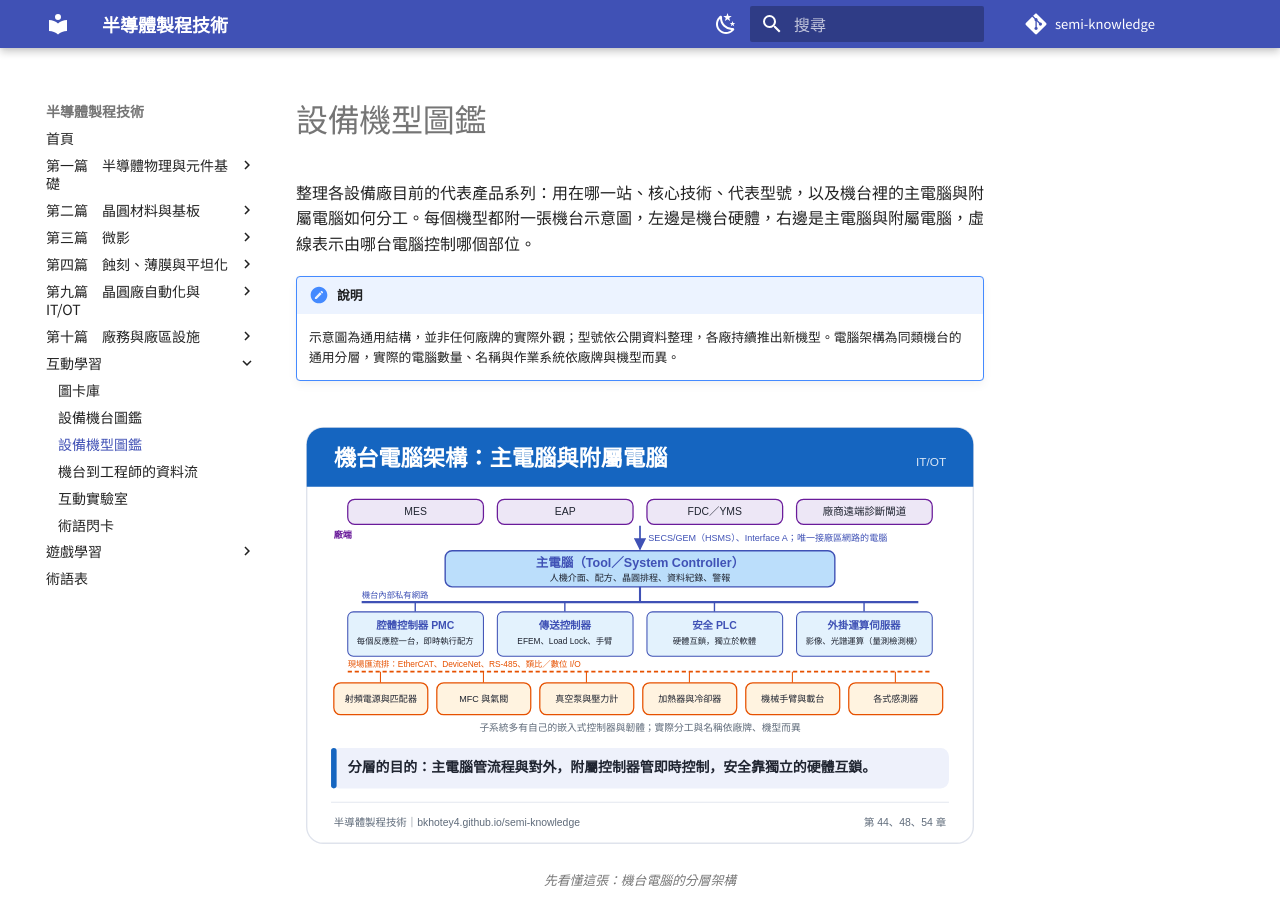
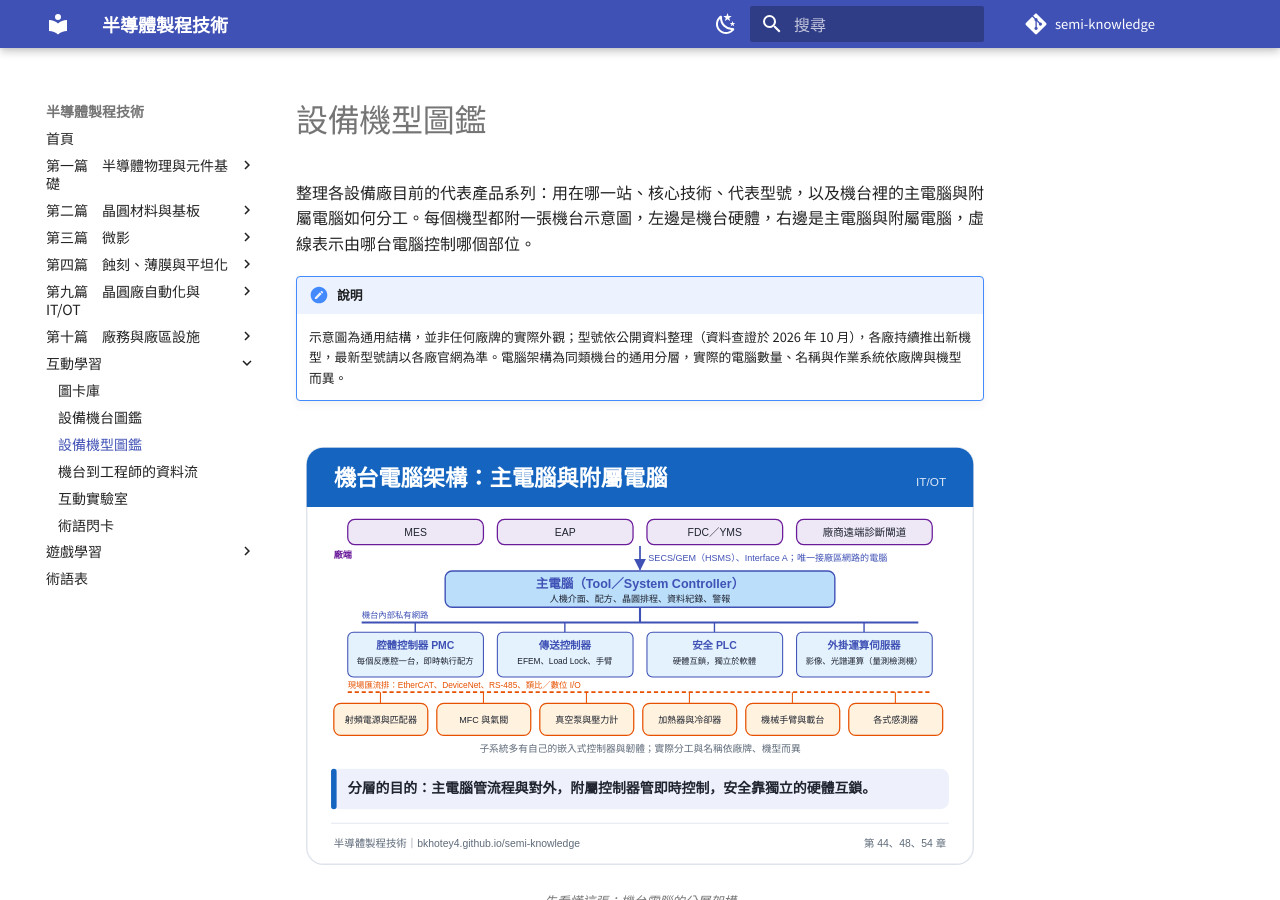
Before and after one commit to bkhotey4/semi-knowledge, an MkDocs documentation site: the page built from docs/models.md, in a window 1280 px wide and 900 px high. Built offline with MkDocs 1.6.1 and Material for MkDocs 9.7.7, drawn with Linux system fonts in a browser that asks for light colours; comment, search, counter and statistics services are not loaded.

Commit message:
更新網站

```diff
--- a/docs/models.md
+++ b/docs/models.md
@@ -3,7 +3,7 @@
 整理各設備廠目前的代表產品系列：用在哪一站、核心技術、代表型號，以及機台裡的主電腦與附屬電腦如何分工。每個機型都附一張機台示意圖，左邊是機台硬體，右邊是主電腦與附屬電腦，虛線表示由哪台電腦控制哪個部位。
 
 !!! note "說明"
-    示意圖為通用結構，並非任何廠牌的實際外觀；型號依公開資料整理，各廠持續推出新機型。電腦架構為同類機台的通用分層，實際的電腦數量、名稱與作業系統依廠牌與機型而異。
+    示意圖為通用結構，並非任何廠牌的實際外觀；型號依公開資料整理（資料查證於 2026 年 10 月），各廠持續推出新機型，最新型號請以各廠官網為準。電腦架構為同類機台的通用分層，實際的電腦數量、名稱與作業系統依廠牌與機型而異。
 
 <figure markdown>
 ![機台電腦架構：主電腦與附屬電腦](cards/tool-computers.svg)
```
